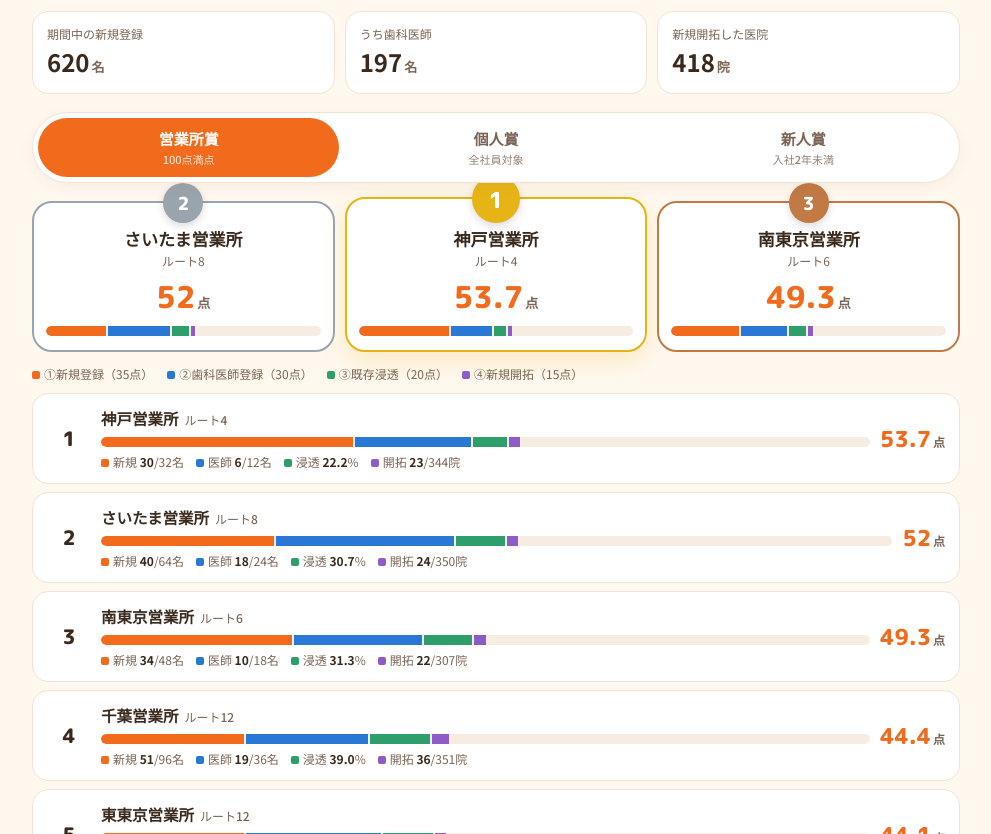
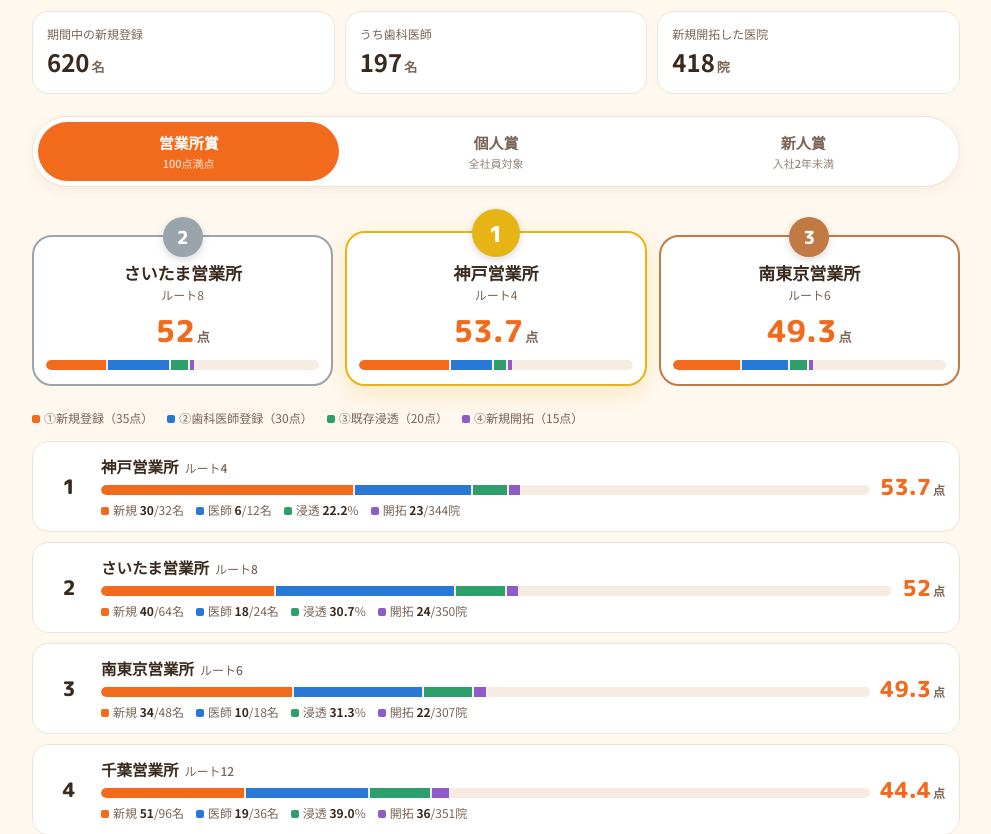
Before and after one commit to naritaoka/nd-cp-2026winter, a plain HTML site: page docs/index.html in a window 1280 px wide. Shown: the part 266-1100 px from the top of the page, without its empty margins (144-1135 px from the left). Drawn offline with Linux system fonts and the light colour scheme.

Commit message:
タブと表彰台まわりの余白を広げ、スクロール時にタブが重ならないよう固定表示を解除
Co-Authored-By: Claude Opus 5.5 <noreply@anthropic.com>
Claude-Session: https://claude.ai/code/session_013hszb8YdmWsebyCveKLk8i

```diff
--- a/docs/index.html
+++ b/docs/index.html
@@ -34,11 +34,11 @@ body{background:var(--bg);color:var(--ink);font:15px/1.6 "Noto Sans JP",system-u
 .stat{background:var(--card);border-radius:16px;padding:12px 14px;border:1px solid var(--line)}
 .stat .l{font-size:12px;color:var(--ink2)} .stat .v{font-size:24px;font-weight:800;font-variant-numeric:tabular-nums}
 .stat .v small{font-size:13px;font-weight:600;color:var(--ink2);margin-left:2px}
-.tabs{display:flex;gap:6px;background:#fff;border:1px solid var(--line);border-radius:999px;padding:5px;margin:18px 0 14px;position:sticky;top:8px;z-index:3;box-shadow:0 4px 14px rgba(120,60,10,.06)}
+.tabs{display:flex;gap:6px;background:#fff;border:1px solid var(--line);border-radius:999px;padding:5px;margin:22px 0 28px;box-shadow:0 4px 14px rgba(120,60,10,.06)}
 .tab{flex:1;border:0;background:transparent;border-radius:999px;padding:10px 6px;font:700 15px "M PLUS Rounded 1c",sans-serif;color:var(--ink2);cursor:pointer}
 .tab small{display:block;font:500 11px "Noto Sans JP",sans-serif;opacity:.8}
 .tab[aria-selected=true]{background:var(--or);color:#fff}
-.podium{display:grid;grid-template-columns:repeat(3,1fr);gap:10px;align-items:end;margin-bottom:12px}
+.podium{display:grid;grid-template-columns:repeat(3,1fr);gap:12px;align-items:end;margin:44px 0 22px}
 .pod{background:var(--card);border-radius:20px;padding:16px 12px 14px;text-align:center;border:2px solid var(--line);position:relative}
 .pod.r1{border-color:var(--gold);box-shadow:0 8px 24px rgba(231,180,22,.22);padding-top:24px}
 .pod.r2{border-color:var(--silver)} .pod.r3{border-color:var(--bronze)}
@@ -49,7 +49,7 @@ body{background:var(--bg);color:var(--ink);font:15px/1.6 "Noto Sans JP",system-u
 .pod .sub{font-size:12px;color:var(--ink2)}
 .pod .sc{font:800 30px "M PLUS Rounded 1c";color:var(--or);font-variant-numeric:tabular-nums;margin-top:4px}
 .pod .sc small{font-size:13px;color:var(--ink2);font-weight:700;margin-left:2px}
-.list{display:grid;gap:8px}
+.list{display:grid;gap:10px}
 .row{display:grid;grid-template-columns:44px 1fr auto;gap:10px;align-items:center;background:var(--card);border:1px solid var(--line);border-radius:16px;padding:12px 14px}
 .rk{font:800 20px "M PLUS Rounded 1c";text-align:center;color:var(--ink);font-variant-numeric:tabular-nums}
 .rk .ch{display:block;font:700 11px "Noto Sans JP";margin-top:-2px}
@@ -64,7 +64,7 @@ body{background:var(--bg);color:var(--ink);font:15px/1.6 "Noto Sans JP",system-u
 .mini{display:flex;flex-wrap:wrap;gap:4px 12px;font-size:12px;color:var(--ink2);margin-top:5px;font-variant-numeric:tabular-nums}
 .mini b{color:var(--ink);font-weight:700}
 .dot{display:inline-block;width:8px;height:8px;border-radius:2px;margin-right:4px;vertical-align:0}
-.legend{display:flex;flex-wrap:wrap;gap:6px 14px;font-size:12px;color:var(--ink2);margin:2px 0 10px}
+.legend{display:flex;flex-wrap:wrap;gap:6px 14px;font-size:12px;color:var(--ink2);margin:0 0 14px}
 .ach{display:grid;grid-template-columns:auto 1fr auto;gap:6px 8px;align-items:center;font-size:12px;color:var(--ink2);margin-top:6px}
 .bar{height:8px;background:#f6ece2;border-radius:4px;overflow:hidden}
 .bar i{display:block;height:100%;background:var(--or);border-radius:4px}
@@ -79,7 +79,7 @@ details.rule td{padding:5px 6px;border-top:1px solid var(--line);vertical-align:
 footer{text-align:center;color:var(--ink3);font-size:11.5px;margin-top:18px}
 @media (max-width:640px){
   .hero h1{font-size:24px}
-  .podium{gap:6px} .pod{padding:14px 6px 10px} .pod .nm{font-size:14px} .pod .sc{font-size:22px}
+  .podium{gap:8px;margin-top:40px} .pod{padding:14px 6px 10px} .pod .nm{font-size:14px} .pod .sc{font-size:22px}
   .stat .v{font-size:19px}
   .row{grid-template-columns:36px 1fr auto;padding:10px 12px}
 }
```
